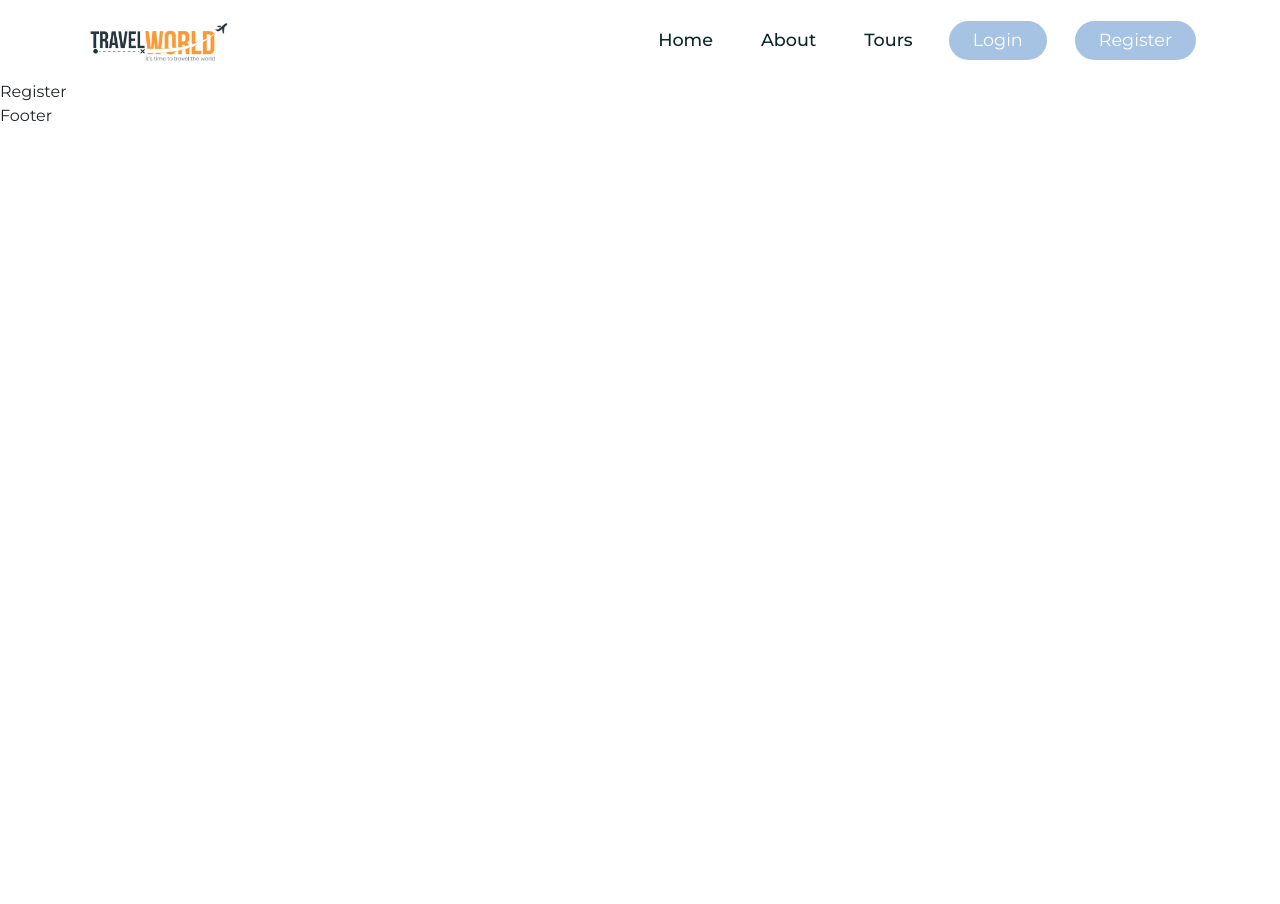
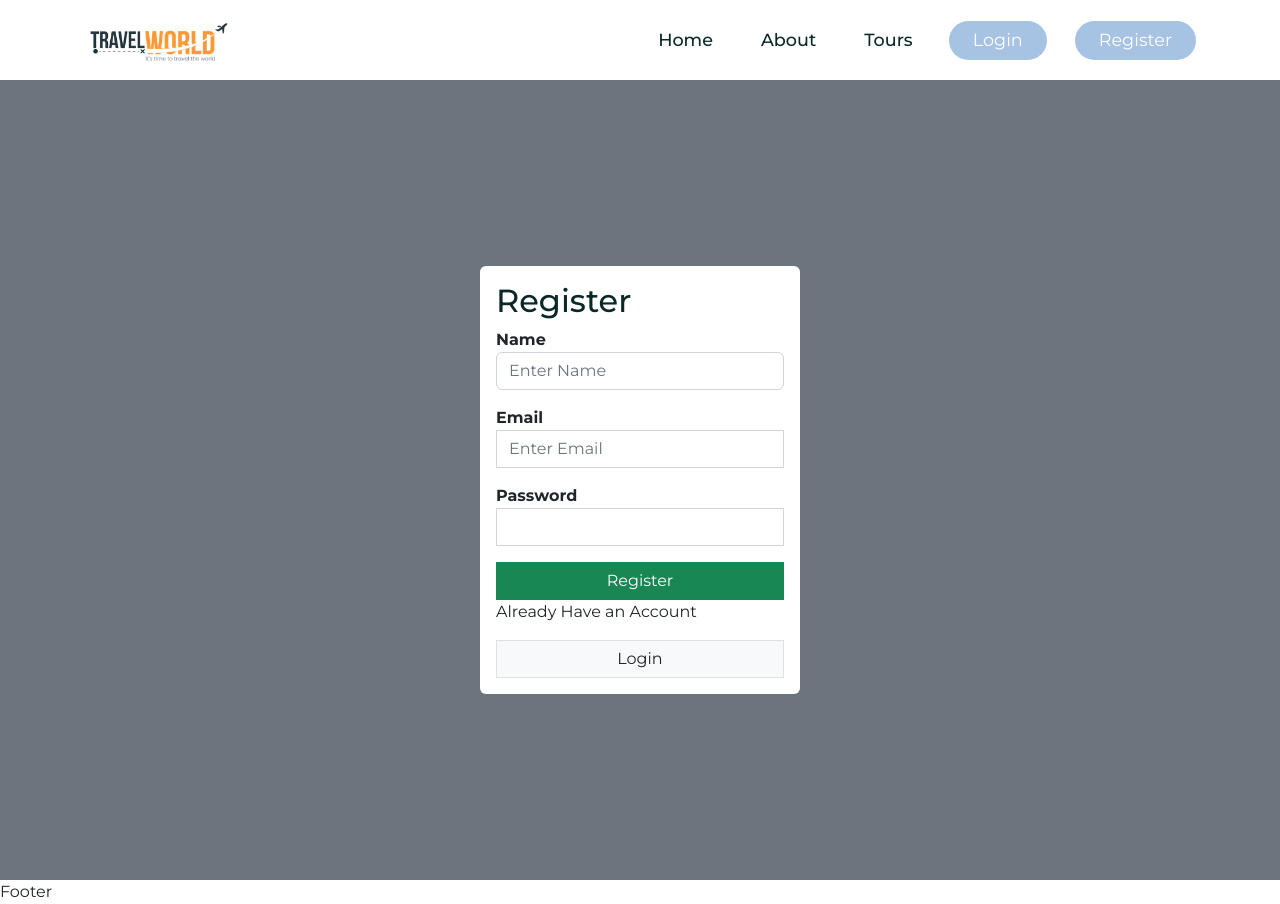
Before and after one commit to sharvani3/tourism_project, a React (Create React App) app in the folder frontend/: page /register in a window 1280 px wide. Before the commit the page ends 800 px from the top, so only its background shows below. Built offline with nearby package versions, Linux system fonts and the light colour scheme; the HTML template or start-up script is replaced by a standard one; a web font is replaced by a local one.

Commit message:
axios and reg compnents added

```diff
--- a/frontend/package.json
+++ b/frontend/package.json
@@ -6,6 +6,7 @@
     "@testing-library/jest-dom": "^5.16.5",
     "@testing-library/react": "^13.4.0",
     "@testing-library/user-event": "^13.5.0",
+    "axios": "^1.7.2",
     "bootstrap": "^5.2.3",
     "react": "^18.2.0",
     "react-dom": "^18.2.0",
--- a/frontend/public/index.html
+++ b/frontend/public/index.html
@@ -1,6 +1,8 @@
 <!DOCTYPE html>
 <html lang="en">
   <head>
+    <script src="https://cdn.jsdelivr.net/npm/axios/dist/axios.min.js"></script>
+    <script src="https://unpkg.com/axios/dist/axios.min.js"></script>
     <meta charset="utf-8" />
     <link rel="icon" href="%PUBLIC_URL%/favicon.ico" />
     <meta name="viewport" content="width=device-width, initial-scale=1" />
--- a/frontend/src/pages/Register.jsx
+++ b/frontend/src/pages/Register.jsx
@@ -1,9 +1,90 @@
-import React from 'react'
+import { useState }  from "react";
+import { Link } from "react-router-dom";
+import axios from 'axios';
+ // node
+ //const axios = require ('axios')
+function Register() {
+  const [username,setUsername] = useState('')
+  const [email,setEmail] = useState('')
+  const [password,setPassword] = useState('')
+  //const axios = require('axios/dist/browser/axios.cjs'); // browser
 
-const Register = () => {
+  const handleSubmit = async (e) =>{
+    e.preventDefault()
+    console.log(username,email,password)
+    try {
+      const result = await axios.post('http://localhost:7800/api/auth/signup', {
+        username,
+        email,
+        password,
+      });
+      console.log(result);
+      alert('User signed up successfully');
+    } catch (err) {
+      console.error("Error:", err.response ? err.response.data : err.message);
+    }
+  };
+
+
   return (
-    <div>Register</div>
-  )
+
+    <div className="d-flex justify-content-center align-items-center bg-secondary vh-100">
+      <div className="bg-white p-3 rounded w-25">
+        <h2>Register</h2>
+        <form onSubmit={handleSubmit}>
+          <div className="mb-3">
+            <label htmlFor="username">
+              <strong>Name</strong>
+            </label>
+            <input
+            type="text"
+            placeholder="Enter Name"
+            autoComplete="off"
+            name="username"
+            className="form-control rounded=0"
+            onChange={(e) => setUsername(e.target.value)}
+            />
+          </div>
+          <div className="mb-3">
+            <label htmlForm="email">
+              <strong>Email</strong>
+
+            </label>
+            <input
+            type="email"
+            placeholder="Enter Email"
+            autoComplete="off"
+            name="email"
+            className="form-control rounded-0"
+            onChange={(e) => setEmail(e.target.value)}
+
+            />
+          </div>
+          <div className="mb-3">
+            <label htmlForm="email">
+              <strong>Password</strong>
+            </label>
+            <input
+            type="password"
+            plaaceholder="Enter Password"
+            name="password"
+            className="form-control rounded-0 "
+            onChange={(e) => setPassword(e.target.value)}
+
+            />
+          </div>
+          <button type="submit" className="btn btn-success w-100 rounded-0">
+            Register
+          </button>
+          </form>
+          <p>Already Have an Account</p>
+          <Link to="/login" button className="btn btn-default border w-100 bg-light rounded-0">
+            Login
+          </Link>
+
+      </div>
+    </div>
+ );
 }
 
-export default Register
+export default Register;
```
Also changed, not shown: 2 other files (tests, documents, lock files or other folders).
